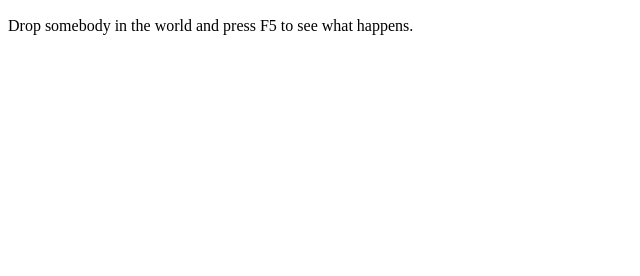
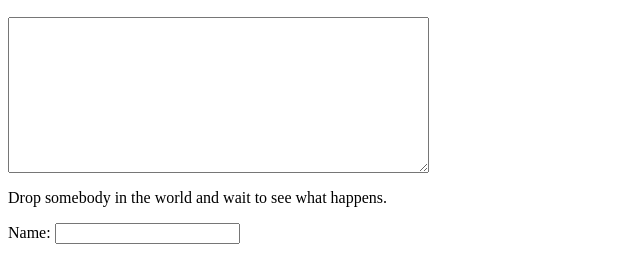
Before and after one commit to mLejbrink/Adventure-worlds, a website: page index.html in a window 1280 px wide. Shown: the part 38-314 px from the top of the page, without its empty margins (0-640 px from the left). Drawn offline with Linux system fonts and the light colour scheme.

Commit message:
textarea

```diff
--- a/index.html
+++ b/index.html
@@ -4,7 +4,10 @@
 	</head>
 	<body>
 		<h2>Adventure worlds</h2>
-		<p>Drop somebody in the world and press F5 to see what happens.</p>
-
+		<textarea rows="10" cols="50" readonly="readonly">
+		</textarea>
+		<p>Drop somebody in the world and wait to see what happens.</p>
+		<label for="tama_name">Name:</label>
+		<input id="tama_name" type="text" maxlength="20" />
 	</body>
 </html>
--- a/web.js
+++ b/web.js
@@ -6,6 +6,9 @@ var app = express.createServer(express.logger());
 
 var stateNr = 1;
 
+/**
+ * GET request.
+ */
 app.get('/', function(request, response) {
 	if (request.url == '/') {
 		servePage(request, response);
```
